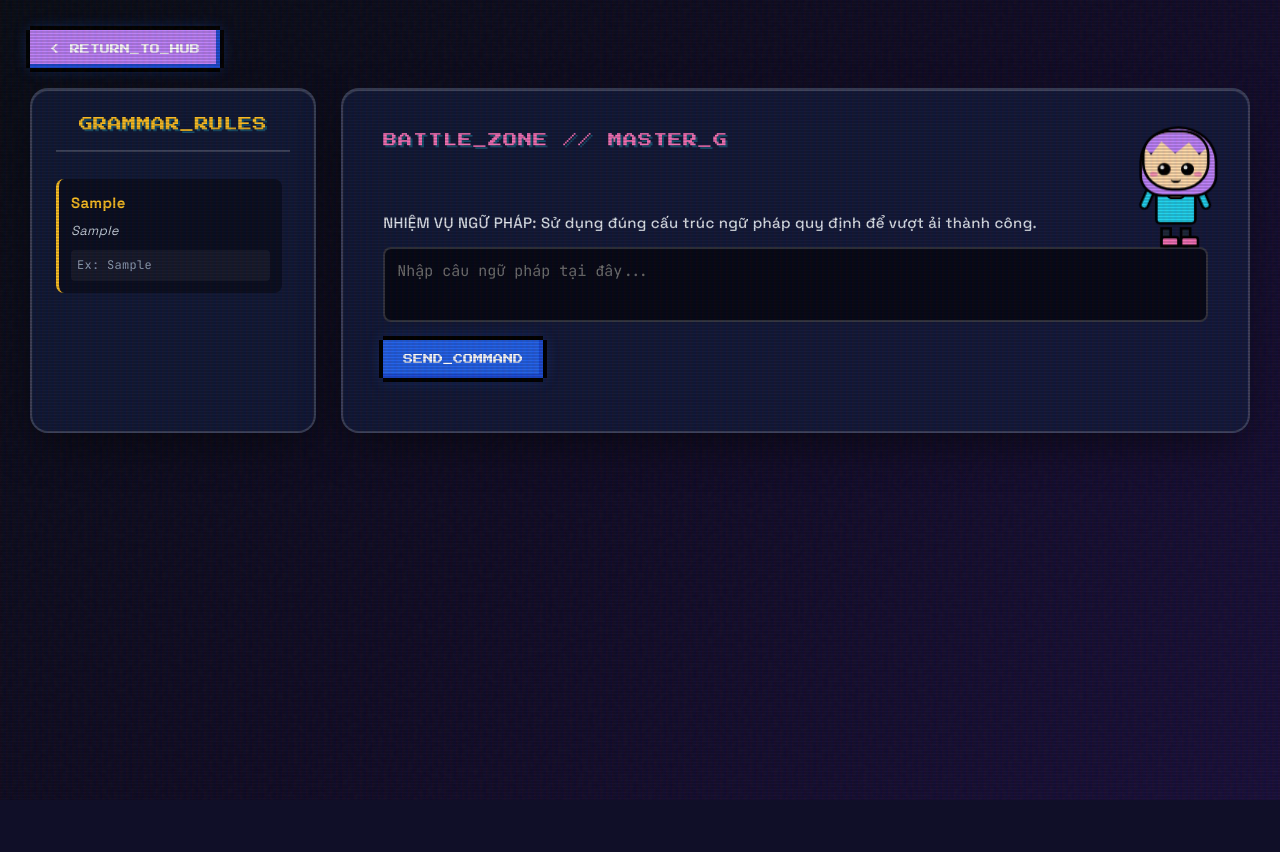
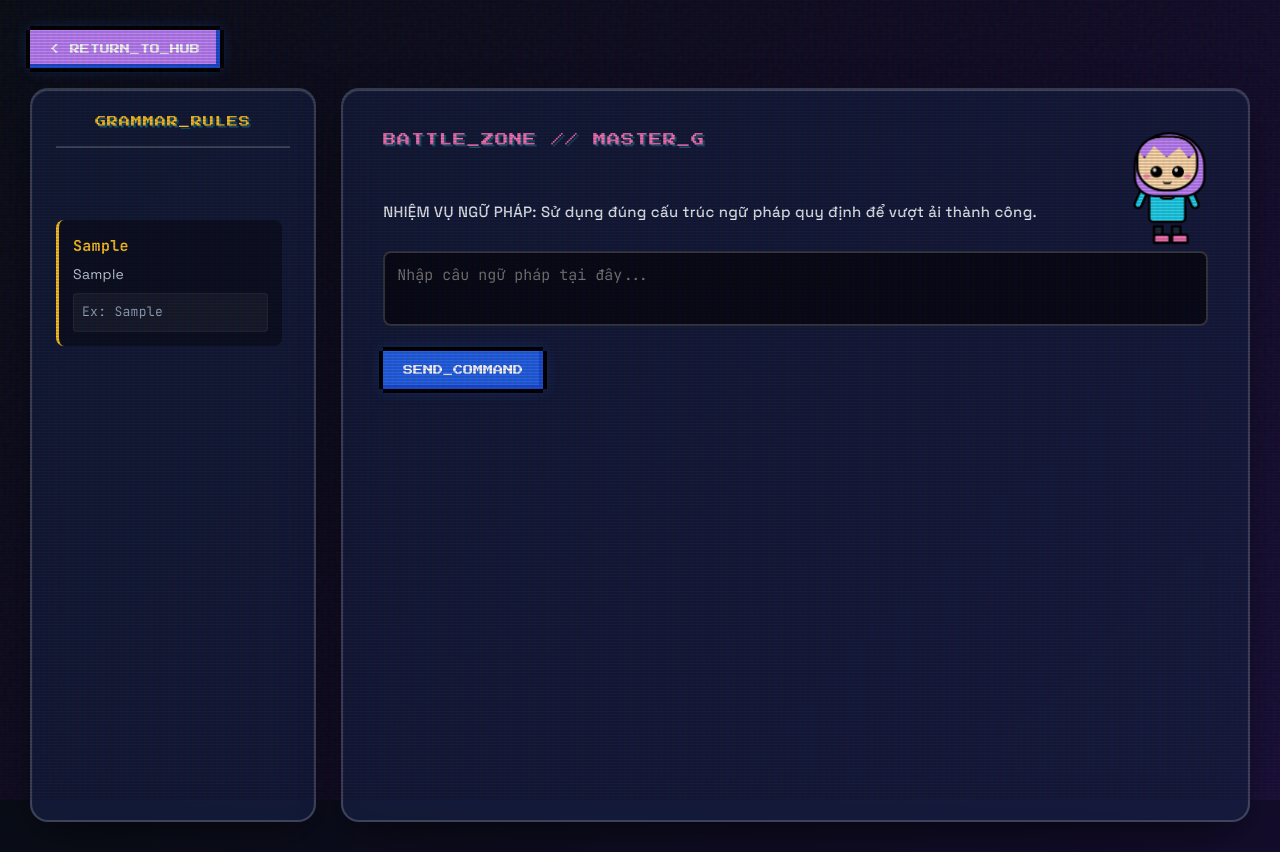
Before and after one commit to NguyenThanh272805BA/TAP, a Flask app: page /learn in a window 1280 px wide. Before the commit the page ends 800 px from the top, so only its background shows below. Run offline with Flask 3, Linux system fonts and the light colour scheme; tables that the repository leaves empty hold one stand-in row (values such as "Sample post").

Commit message:
style(fonts): optimize typography hierarchy and fix font-size for pixel and mono fonts

```diff
--- a/app/views/templates/learn.html
+++ b/app/views/templates/learn.html
@@ -3,25 +3,25 @@
 {% block title %}TRAINING CHAMBER{% endblock %}
 
 {% block content %}
-<div class="bento-container" style="grid-template-columns: repeat(4, 1fr);">
+<div class="bento-container" style="grid-template-columns: repeat(4, 1fr); max-width: 1500px; margin: 0 auto; gap: 25px;">
 
-    <div class="bento-card card-tall" style="grid-column: span 1; display: flex; flex-direction: column;">
-        <div class="pixel-title" id="library-title" style="color: var(--neon-amber); font-size: 14px; text-align: center; border-bottom: 2px solid var(--glass-border); padding-bottom: 15px;">
+    <div class="bento-card card-tall" style="grid-column: span 1; display: flex; flex-direction: column; min-height: 650px; padding: 24px;">
+        <div class="pixel-title" id="library-title" style="color: var(--neon-amber); font-size: 11px; text-align: center; border-bottom: 2px solid var(--glass-border); padding-bottom: 15px; letter-spacing: 1px;">
             DATA_LIBRARY
         </div>
 
-        <div id="library-content" style="flex-grow: 1; overflow-y: auto; max-height: 65vh; margin-top: 15px; padding-right: 8px;">
+        <div id="library-content" style="flex-grow: 1; overflow-y: auto; max-height: 72vh; margin-top: 15px; padding-right: 8px;">
             <div class="typing-effect" style="color: var(--neon-cyan); font-size: 13px;">Đang trích xuất dữ liệu lõi...</div>
         </div>
     </div>
 
-    <div class="bento-card card-large" id="battle-card" style="grid-column: span 3; padding: 40px;">
+    <div class="bento-card card-large" id="battle-card" style="grid-column: span 3; display: flex; flex-direction: column; min-height: 650px; padding: 40px;">
         <div style="display: flex; justify-content: space-between; align-items: flex-start; margin-bottom: 30px;">
-            <div class="pixel-title" id="training-title" style="font-size: 14px; color: var(--neon-cyan); letter-spacing: 1px;">
+            <div class="pixel-title" id="training-title" style="font-size: 13px; color: var(--neon-cyan); letter-spacing: 1px;">
                 TRAINING_CHAMBER // LOADING...
             </div>
 
-            <div style="width: 80px; height: 40px; transform: scale(1.3);">
+            <div style="width: 80px; height: 40px; transform: scale(1.2); transform-origin: top right;">
                 <div class="character-container">
                     <div class="character">
                         <div class="head">
@@ -47,12 +47,12 @@
             </div>
         </div>
 
-        <div id="dynamic-workspace" style="min-height: 180px;">
+        <div id="dynamic-workspace" style="flex-grow: 1; min-height: 380px; display: flex; flex-direction: column; justify-content: flex-start; gap: 15px;">
         </div>
 
-        <div class="ai-dialog-box" id="aiResponseBox" style="display: none; border-color: var(--neon-pink); margin-top: 30px; padding: 25px;">
-            <div class="pixel-title" style="color: var(--neon-pink); margin-bottom: 12px; font-size: 14px; letter-spacing: 0.5px;">MASTER_G FEEDBACK:</div>
-            <div id="aiFeedback" class="pixel-text" style="font-size: 17px; color: #fff; line-height: 1.6;"></div>
+        <div class="ai-dialog-box" id="aiResponseBox" style="display: none; border-color: var(--neon-pink); margin-top: 25px; padding: 25px; background: rgba(10, 10, 20, 0.95);">
+            <div class="pixel-title" style="color: var(--neon-pink); margin-bottom: 12px; font-size: 11px; letter-spacing: 0.5px;">MASTER_G FEEDBACK:</div>
+            <div id="aiFeedback" class="pixel-text" style="font-size: 16px; color: #fff; line-height: 1.6;"></div>
         </div>
     </div>
 
@@ -106,10 +106,10 @@
                 let html = "";
                 data.grammars.forEach(g => {
                     html += `
-                    <div style="margin-bottom: 18px; background: rgba(0,0,0,0.4); padding: 12px; border-radius: 8px; border-left: 3px solid var(--neon-amber);">
-                        <strong style="color: var(--neon-amber); font-size: 15px; display: block; margin-bottom: 6px;">${g.structure}</strong>
-                        <span style="font-size: 13px; color: #cbd5e1; display: block; margin-bottom: 8px; font-style: italic;">${g.explanation}</span>
-                        <div style="font-family: var(--text-mono); font-size: 12px; color: #94a3b8; background: rgba(255,255,255,0.05); padding: 6px; border-radius: 4px;">
+                    <div style="margin-bottom: 18px; background: rgba(0,0,0,0.4); padding: 14px; border-radius: 8px; border-left: 3px solid var(--neon-amber);">
+                        <strong style="color: var(--neon-amber); font-family: var(--text-mono); font-size: 15px; display: block; margin-bottom: 6px;">${g.structure}</strong>
+                        <span style="font-size: 14px; color: #cbd5e1; display: block; margin-bottom: 8px; line-height: 1.5;">${g.explanation}</span>
+                        <div style="font-family: var(--text-mono); font-size: 13px; color: #94a3b8; background: rgba(255,255,255,0.05); padding: 8px; border-radius: 4px; border: 1px solid rgba(255,255,255,0.05);">
                             Ex: ${g.example}
                         </div>
                     </div>`;
@@ -125,14 +125,14 @@
     function renderThemesList() {
         const container = document.getElementById("library-content");
         let html = `
-        <button class="pixel-btn pulse-neon" onclick="startExamMode()" style="background: rgba(0,0,0,0.8); border: 2px solid var(--neon-amber); width: 100%; margin-bottom: 20px; font-size: 11px; padding: 15px;">
+        <button class="pixel-btn pulse-neon" onclick="startExamMode()" style="background: rgba(0,0,0,0.8); border: 2px solid var(--neon-amber); width: 100%; margin-bottom: 20px; font-size: 10px; padding: 15px;">
             [!] THỬ THÁCH NHỒI 50 TỪ (EXAM) [!]
         </button>
 
         <div style="background: rgba(0,0,0,0.6); padding: 15px; border-radius: 8px; border: 2px dashed var(--neon-purple); margin-bottom: 25px;">
-            <div style="color: var(--neon-purple); font-family: var(--text-pixel); font-size: 10px; margin-bottom: 10px;">[ CREATE_NEW_UNIT ]</div>
+            <div style="color: var(--neon-purple); font-family: var(--text-pixel); font-size: 9px; margin-bottom: 10px;">[ CREATE_NEW_UNIT ]</div>
             <input type="text" id="newTopicInput" placeholder="VD: Thể thao eSports..."
-                   style="width: 100%; background: rgba(0,0,0,0.4); border: 1px solid var(--glass-border); color: #fff; padding: 8px; font-family: var(--text-mono); font-size: 14px; border-radius: 4px; box-sizing: border-box; margin-bottom: 10px;">
+                   style="width: 100%; background: rgba(0,0,0,0.4); border: 1px solid var(--glass-border); color: #fff; padding: 10px; font-family: var(--text-mono); font-size: 14px; border-radius: 4px; box-sizing: border-box; margin-bottom: 10px;">
             <button id="btn-generate-unit" onclick="generateCustomUnit()" class="pixel-btn" style="background: var(--neon-purple); width: 100%; font-size: 10px; padding: 8px; box-shadow: -2px 0 0 0 #000, 2px 0 0 0 #000, 0 -2px 0 0 #000, 0 2px 0 0 #000, inset -2px -2px 0 0 #6b21a8;">
                 YÊU CẦU AI ĐÚC UNIT
             </button>
@@ -162,7 +162,7 @@
         <button onclick="renderThemesList()" class="pixel-btn" style="background: transparent; border: none; box-shadow: none; color: var(--neon-pink); padding: 0; margin-bottom: 20px;">
             < QUAY LẠI CÁC UNITS
         </button>
-        <div style="color: var(--neon-cyan); font-family: var(--text-pixel); font-size: 11px; margin-bottom: 15px;">UNIT ĐANG HỌC: ${theme.toUpperCase()}</div>
+        <div style="color: var(--neon-cyan); font-family: var(--text-pixel); font-size: 10px; margin-bottom: 15px;">UNIT ĐANG HỌC: ${theme.toUpperCase()}</div>
         `;
 
         words.forEach((w, index) => {
@@ -175,12 +175,12 @@
             html += `
             <div style="margin-bottom: 12px; background: rgba(0,0,0,0.6); border-left: 3px solid var(--neon-cyan); padding: 12px; border-radius: 6px; opacity: ${opacity};">
                 <div onclick="toggleWordDetail(${index})" style="cursor: pointer; display: flex; justify-content: space-between; align-items: center;">
-                    <strong style="color: var(--neon-cyan); font-size: 16px;">${w.word}</strong>
-                    <span style="font-size: 10px; color: #cbd5e1;">${icon}</span>
+                    <strong style="color: var(--neon-cyan); font-size: 16px; font-family: var(--text-main); font-weight: 600;">${w.word}</strong>
+                    <span style="font-size: 9px; color: #cbd5e1; font-family: var(--text-pixel);">${icon}</span>
                 </div>
 
                 <div id="word-detail-${index}" style="display: none; margin-top: 10px; padding-top: 10px; border-top: 1px dashed rgba(255,255,255,0.2);">
-                    <span style="font-size: 14px; color: #cbd5e1; display: block; line-height: 1.4; margin-bottom: 12px;">Nghĩa: ${w.meaning}</span>
+                    <span style="font-size: 14px; color: #cbd5e1; display: block; line-height: 1.5; margin-bottom: 12px;">Nghĩa: ${w.meaning}</span>
 
                     <div style="display: flex; gap: 8px;">
                         <button class="pixel-btn" onclick="requestWordGuide('${safeWord}')" style="background: var(--neon-purple); box-shadow: -2px 0 0 0 #000, 2px 0 0 0 #000, 0 -2px 0 0 #000, 0 2px 0 0 #000; font-size: 9px; padding: 8px; flex: 1;">
@@ -296,6 +296,9 @@
         });
     }
 
+    // ==========================================================
+    // CẬP NHẬT TRONG CHẾ ĐỘ EXAM 50 TỪ TRÊN TERMINAL RỘNG
+    // ==========================================================
     function startExamMode() {
         const userId = localStorage.getItem("user_id");
         if (!userId) return alert("Vui lòng đăng nhập!");
@@ -304,7 +307,7 @@
         document.getElementById("training-title").style.color = "var(--neon-pink)";
 
         const workspace = document.getElementById("dynamic-workspace");
-        workspace.innerHTML = `<div class="typing-effect" style="color: var(--neon-amber);">Đang thiết lập ma trận từ vựng...</div>`;
+        workspace.innerHTML = `<div class="typing-effect" style="color: var(--neon-amber); font-family: var(--text-mono);">Đang thiết lập ma trận từ vựng...</div>`;
 
         fetch('/api/game/exam/generate', {
             method: 'POST',
@@ -317,7 +320,7 @@
             renderExamPaper();
         })
         .catch(err => {
-            workspace.innerHTML = `<div style="color: var(--neon-pink);">Lỗi kết nối tới Server Đề Thi!</div>`;
+            workspace.innerHTML = `<div style="color: var(--neon-pink); font-family: var(--text-mono);">Lỗi kết nối tới Server Đề Thi!</div>`;
         });
     }
 
@@ -327,19 +330,19 @@
         <div style="margin-bottom: 15px; color: #94a3b8; font-size: 14px; line-height: 1.6;">
             Nhiệm vụ: Nhập nghĩa tiếng Việt. Những từ bạn đánh dấu "Chưa thuộc" sẽ tiếp tục ám ảnh bạn vào lần kiểm tra sau!
         </div>
-        <div id="exam-list" style="max-height: 450px; overflow-y: auto; padding-right: 10px;">`;
+        <div id="exam-list" style="max-height: 480px; overflow-y: auto; padding-right: 10px;">`;
 
         currentExamData.forEach((item, index) => {
             html += `
-            <div class="bento-card" style="margin-bottom: 15px; padding: 15px;">
+            <div class="bento-card" style="margin-bottom: 15px; padding: 18px; background: rgba(0,0,0,0.4);">
                 <div style="font-family: var(--text-main); font-size: 18px; color: var(--neon-cyan); margin-bottom: 10px; font-weight: 600; letter-spacing: 0.5px;">
                     [${index + 1}] ${item.word}
                 </div>
                 <input type="text" id="exam-input-${item.id}" placeholder="Nhập nghĩa tiếng Việt..."
-                       style="width: 100%; background: rgba(0,0,0,0.5); border: 1px solid var(--glass-border); color: #fff; padding: 10px; font-family: var(--text-mono); font-size: 15px; border-radius: 4px; box-sizing: border-box;">
+                       style="width: 100%; background: rgba(0,0,0,0.5); border: 1px solid var(--glass-border); color: #fff; padding: 12px; font-family: var(--text-mono); font-size: 15px; border-radius: 4px; box-sizing: border-box;">
 
                 <div id="exam-result-${item.id}" style="display: none; margin-top: 15px; padding-top: 15px; border-top: 1px dashed rgba(255,255,255,0.2);">
-                    <div style="color: var(--neon-amber); font-size: 15px; margin-bottom: 15px;">Nghĩa đúng: ${item.meaning}</div>
+                    <div style="color: var(--neon-amber); font-size: 14px; margin-bottom: 15px; font-weight: 500;">Nghĩa đúng: ${item.meaning}</div>
                     <div style="display: flex; gap: 10px;">
                         <button class="pixel-btn" id="btn-thuoc-${item.id}" onclick="setExamStatus(${item.id}, 'DA_THUOC')" style="background: rgba(0,0,0,0.5); border: 2px solid var(--pixel-green); flex: 1; padding: 8px;">ĐÃ THUỘC</button>
                         <button class="pixel-btn" id="btn-hoi-${item.id}" onclick="setExamStatus(${item.id}, 'HOI_THUOC')" style="background: rgba(0,0,0,0.5); border: 2px solid var(--neon-amber); flex: 1; padding: 8px;">HƠI THUỘC</button>
@@ -351,7 +354,7 @@
 
         html += `
         </div>
-        <button class="pixel-btn" onclick="submitExam()" style="background: var(--neon-pink); width: 100%; margin-top: 20px; font-size: 14px;">
+        <button class="pixel-btn" onclick="submitExam()" style="background: var(--neon-pink); width: 100%; margin-top: 20px; font-size: 12px; padding: 15px;">
             NỘP BÀI & ĐỐI CHIẾU
         </button>
         `;
```
